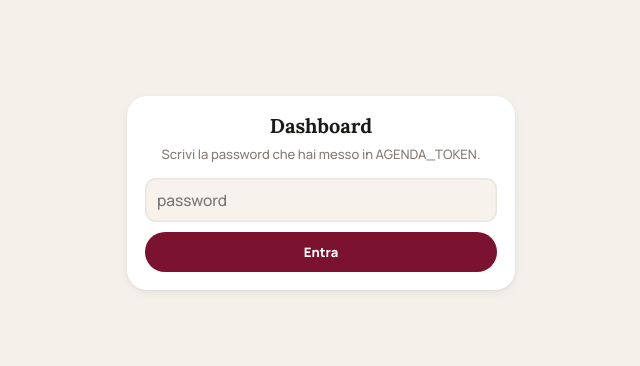
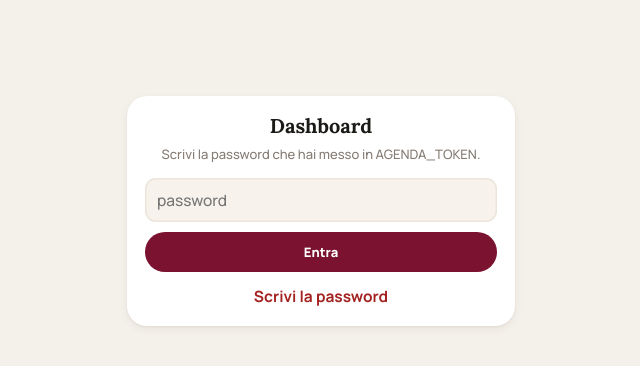
Before and after one commit to umbertosedici8-design/L-arte-del-vino-, a website: page agenda.html in a window 1280 px wide. Both pictures are taken after a click on the button "Entra". Shown: the whole page, without its empty margins (319-959 px from the left). Drawn offline with Linux system fonts and the light colour scheme.

Commit message:
Add files via upload

```diff
--- a/agenda.html
+++ b/agenda.html
@@ -304,6 +304,7 @@ button.copia::after{content:" ⧉";color:var(--muted);font-family:var(--sans)}
     <p class="sotto" style="margin:6px 0 14px">Scrivi la password che hai messo in AGENDA_TOKEN.</p>
     <input id="token" type="password" placeholder="password" autocomplete="current-password">
     <button class="b si largo" style="margin-top:10px" id="entra">Entra</button>
+    <p id="porta-err" role="alert" style="margin-top:12px;font-weight:700;color:var(--crit-ink)" hidden></p>
   </div>
 </div>
 
```
